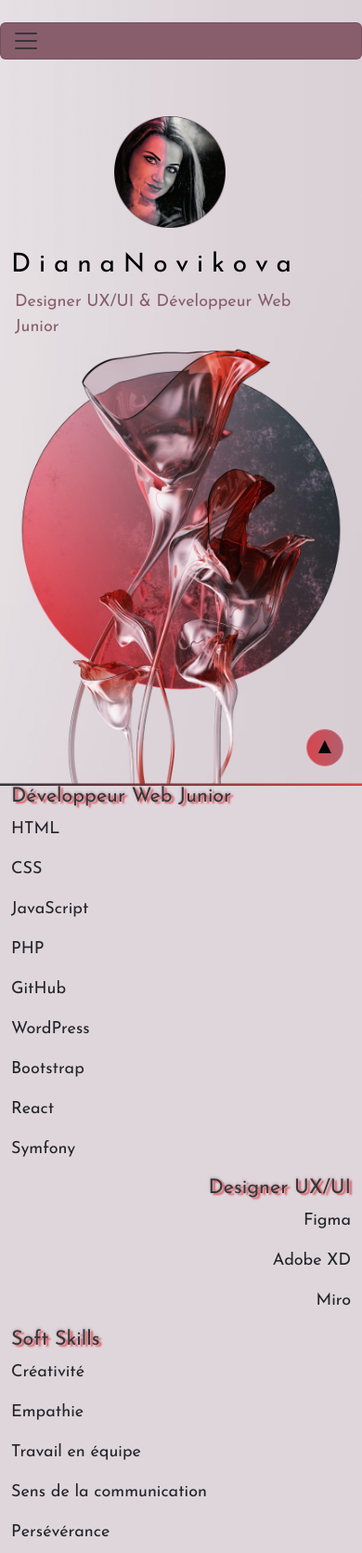
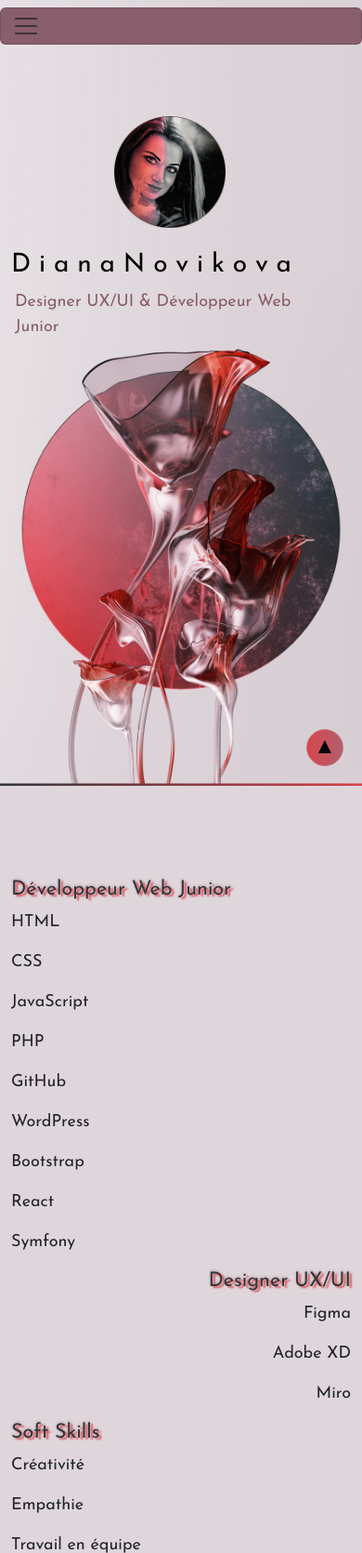
Before and after one commit to Diana0806/Portfolio, a PHP site: page / in a window 390 px wide. Shown: the top 1670 px of the page at 93% size. Run offline with PHP 8.4, Linux system fonts and the light colour scheme.

Commit message:
mob menu

```diff
--- a/assets/style.css
+++ b/assets/style.css
@@ -95,6 +95,7 @@
   /* Competences animation */
   #mobcompetences {
     display: block;
+    padding-top: 100px !important;
   }
 
   #mobcompetences p {
@@ -105,14 +106,14 @@
     font-size: 24px;
     text-shadow: 3px 2px 2px rgba(215, 70, 77, 1), 0px -1px 3px rgba(136, 94, 108, 0.5), -3px 0px 2px rgba(223, 214, 219, 1);
     animation: chromaticMove 4500ms ease infinite, pulse ease 200ms infinite;
-    color: #885E6C; /* Новый цвет текста */
+    color: #885E6C;
 }
 
 small {
     display: block;
     text-transform: initial;
     font-size: 24px;
-    color: #CB7381; /* Новый цвет текста */
+    color: #CB7381;
 }
 
 @keyframes pulse {
--- a/index.php
+++ b/index.php
@@ -21,7 +21,7 @@
 <body>
   <!-- <div class="container"> -->
   <header>
-    <nav class="navbar navbar-expand-lg mt-3 mb-3 d-flex justify-content-center">
+    <nav class="navbar navbar-expand-lg mb-3 d-flex justify-content-center">
       <div class="container row">
         <button class="navbar-toggler" type="button" data-bs-toggle="collapse" data-bs-target="#navbarNav" aria-controls="navbarNav" aria-expanded="false" aria-label="Toggle navigation">
           <span class="navbar-toggler-icon"></span>
```
